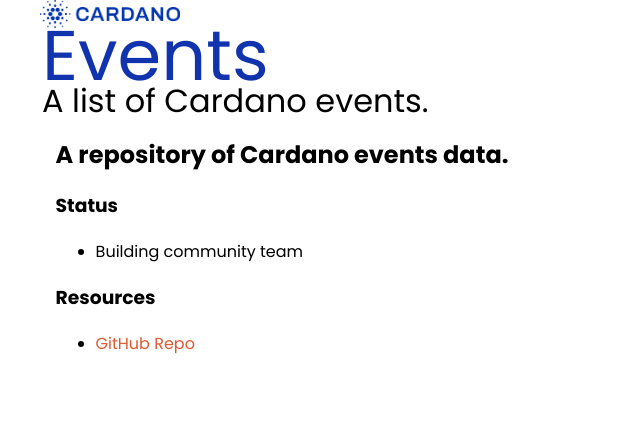
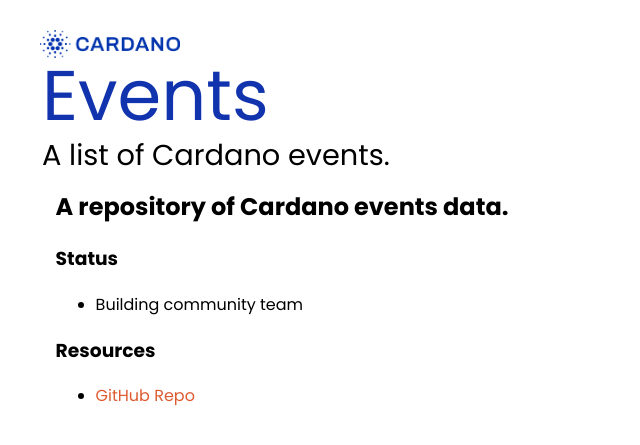
Before and after one commit to selfdriven-octo/cardano-events, a Jekyll site: the page built from docs/index.md, in a window 1280 px wide. Shown: the top 445 px of the page, without its empty margins (0-640 px from the left). Built offline with Jekyll 4.4.1, drawn with Linux system fonts in a browser that asks for light colours.

Commit message:
Update default.html

```diff
--- a/docs/_layouts/default.html
+++ b/docs/_layouts/default.html
@@ -16,25 +16,24 @@
 	<title>Cardano Events</title>
 </head>
 
-<body style="padding-left:30px; padding-right: 30px;">
+<body style="padding:30px;">
 	<div class="pt-5">
 		<a style="margin-left: 10px; font-family:system-ui !important; color:#ff943d !important; font-size:1.6rem; text-align:left;"
 			href="/">
 			<img class="img-responsive" src="/assets/img/cardano-logo.png" style="width:140px;"></a>
 
-		<div class="pt-0 fw-bold" style="margin-left: 12px; color:#1133AD; font-size:4.4rem; line-height:0.8;">
+		<div class="pt-0 fw-bold" style="margin-top:10px; margin-bottom:16px; margin-left: 12px; color:#1133AD; font-size:4.4rem; line-height:0.8;">
 			Events
 		</div>
 
-		<div class="pt-6 fw-bold text-secondary" style="margin-left: 12px; font-size:2rem; line-height:1;">
+		<div class="pt-6 fw-bold text-secondary" style="margin-left: 12px; font-size:1.8rem; line-height:1;">
 			A list of Cardano events.
 		</div>
+	</div>
 
-		<main class="main-content">
-			{{ content }}
-		</main>
-
-	</div>
+	<main class="main-content">
+		{{ content }}
+	</main>
 </body>
 
 </html>
```
